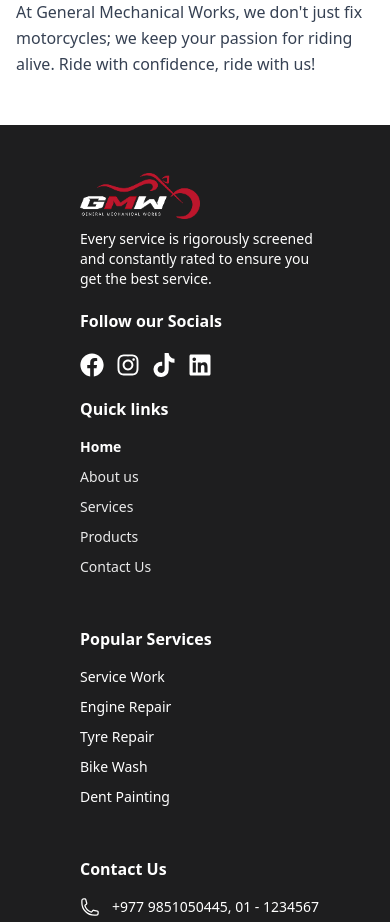
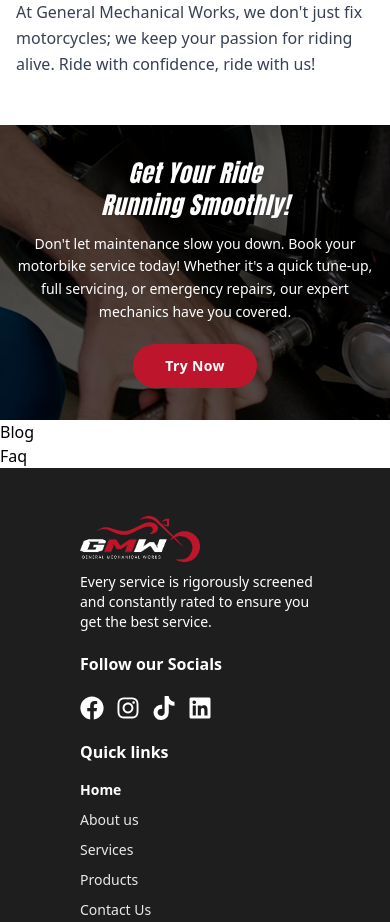
Before and after one commit to Nivesh26/General-Mechanical-Works, a React (Vite) app in the folder Frontend/: page / in a window 390 px wide. Shown: the part 6560-7482 px from the top of the page. Built offline with nearby package versions, Linux system fonts and the light colour scheme; a web font is replaced by a local one.

Commit message:
Add Blog, CTA, and Faq components; update Home page to include new sections for enhanced user engagement.

```diff
--- /dev/null
+++ b/Frontend/src/UserComponent/Blog.tsx
@@ -0,0 +1,9 @@
+import React from 'react'
+
+const Blog = () => {
+  return (
+    <div>Blog</div>
+  )
+}
+
+export default Blog
--- /dev/null
+++ b/Frontend/src/UserComponent/CTA.tsx
@@ -0,0 +1,35 @@
+import { Link } from "react-router-dom";
+import CtaImg from "../assets/Cta.png";
+
+const CTA = () => {
+  return (
+    <section
+      className="relative w-full min-h-[260px] sm:min-h-[300px] flex items-center justify-center bg-cover bg-center bg-no-repeat py-8 sm:py-10"
+      style={{ backgroundImage: `url(${CtaImg})` }}
+    >
+      {/* Dark overlay for text readability */}
+      <div className="absolute inset-0 bg-black/50" />
+
+      <div className="relative z-10 max-w-2xl mx-auto px-4 sm:px-8 flex flex-col items-center text-center">
+        <h2 className="font-sec text-white text-2xl sm:text-3xl lg:text-4xl font-bold italic tracking-wide mb-3 sm:mb-4 drop-shadow-md text-center">
+          Get Your Ride
+          <br />
+          <span className="font-sec whitespace-nowrap">Running Smoothly!</span>
+        </h2>
+        <p className="text-white text-sm sm:text-base leading-relaxed mb-5 sm:mb-6 max-w-xl mx-auto">
+          Don&apos;t let maintenance slow you down. Book your motorbike service today! Whether
+          it&apos;s a quick tune-up, full servicing, or emergency repairs, our expert mechanics
+          have you covered.
+        </p>
+        <Link
+          to="/services"
+          className="inline-block px-8 py-3 rounded-full bg-primary text-white font-bold text-sm sm:text-base tracking-wide hover:bg-primary/90 transition-colors cursor-pointer"
+        >
+          Try Now
+        </Link>
+      </div>
+    </section>
+  );
+};
+
+export default CTA;
--- /dev/null
+++ b/Frontend/src/UserComponent/Faq.tsx
@@ -0,0 +1,9 @@
+import React from 'react'
+
+const Faq = () => {
+  return (
+    <div>Faq</div>
+  )
+}
+
+export default Faq
--- a/Frontend/src/UserPages/Home.tsx
+++ b/Frontend/src/UserPages/Home.tsx
@@ -8,6 +8,9 @@ import Offer from '../UserComponent/Offer'
 import Service from '../UserComponent/Service'
 import Review from '../UserComponent/Review'
 import Chooseus from '../UserComponent/Chooseus'
+import CTA from '../UserComponent/CTA'
+import Faq from '../UserComponent/Faq'
+import Blog from '../UserComponent/Blog'
 
 const Home = () => {
   return (
@@ -19,6 +22,9 @@ const Home = () => {
         <Service />
         <Review />
         <Chooseus />
+        <CTA />
+        <Blog />
+        <Faq />
         <Footer />
         <Copyright />
     </div>
```
Also changed, not shown: Frontend/src/assets/Cta.png (added).
